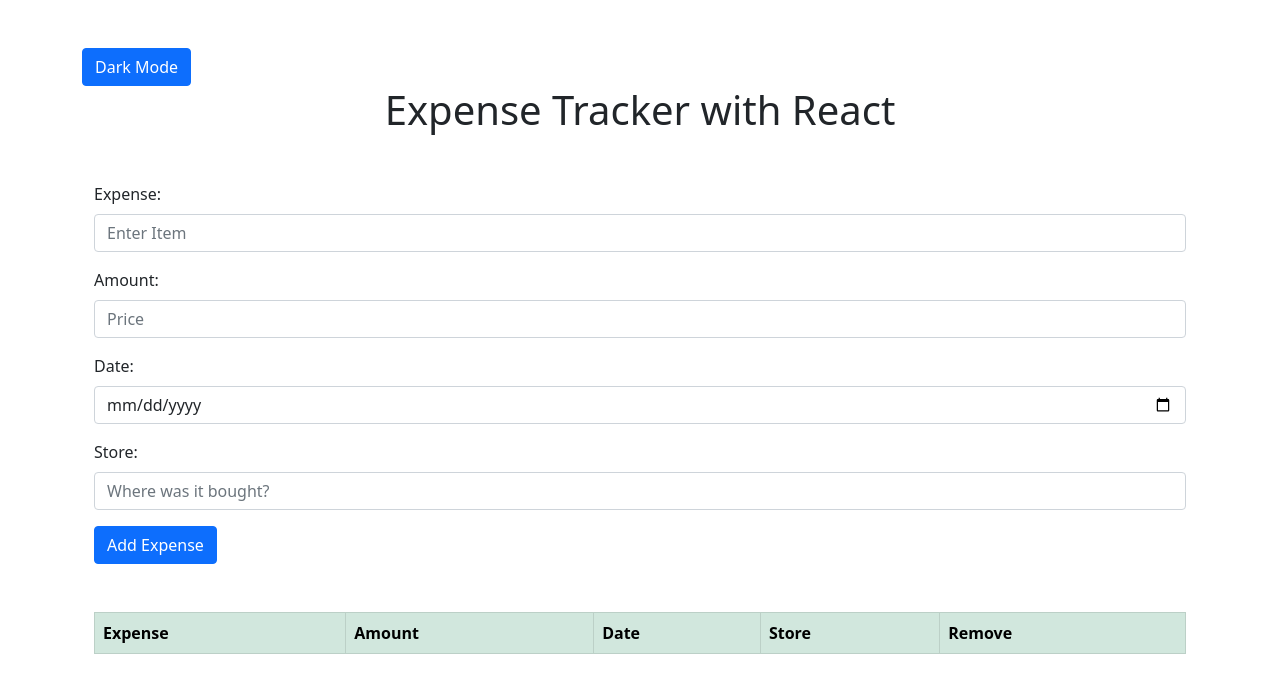
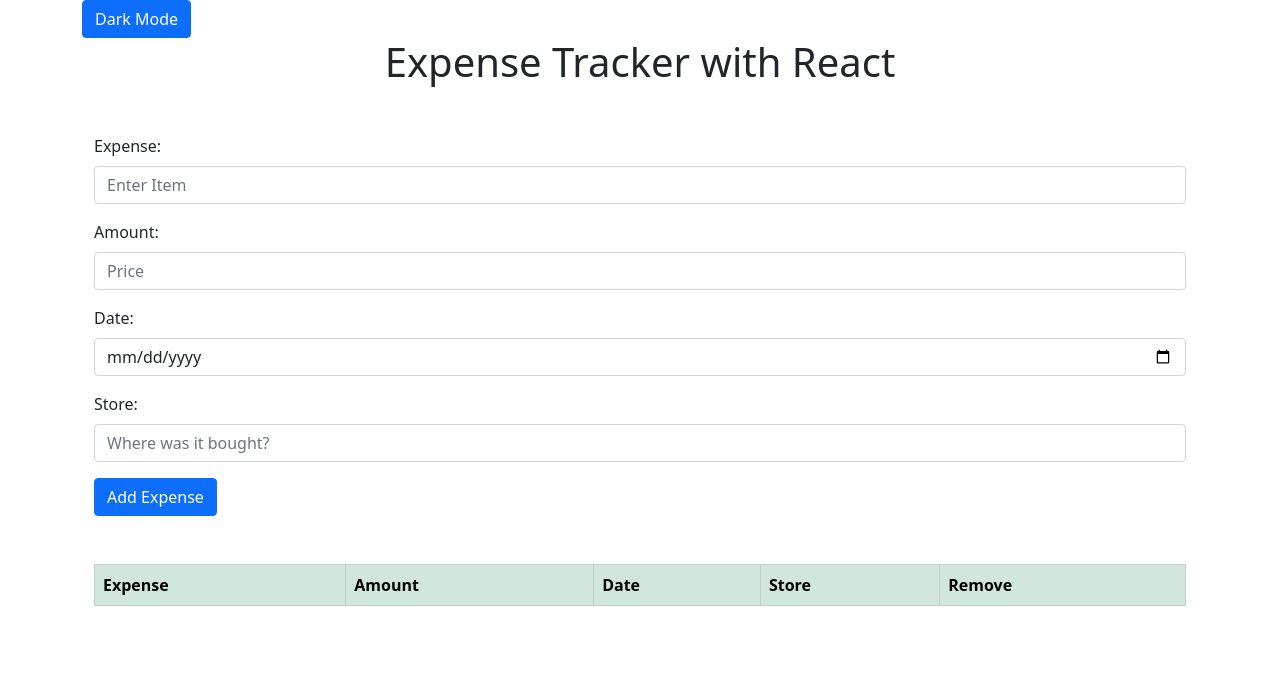
Before and after one commit to middletond1/Expense-Tracker-with-React, a React (Create React App) app: page / in a window 1280 px wide. Shown: the top 692 px of the page. Built offline with nearby package versions, Linux system fonts and the light colour scheme.

Commit message:
added styles for dark mode

```diff
--- a/src/App.js
+++ b/src/App.js
@@ -67,18 +67,22 @@ export default function App() {
     console.log(darkMode)
 
     return (
-        <div className='container mt-5'>
+        <div className={`w-100 h-100 ${darkMode ? 'dark' : ''}`}>
+            <div className={`container`}>
                 <Button onClick={changeToDarkMode}>Dark Mode</Button>
-            <h1 className='text-center'>Expense Tracker with React</h1>
+                <h1 className={`text-center`}>Expense Tracker with React</h1>
                 <ExpenseForm
                     handleFormChange={handleFormChange}
                     formData={formData}
                     addTableData={addTableData}
+                    darkMode={darkMode}
                 />
                 <ExpenseTable
                     tableData={tableData}
                     removeTableData={removeTableData}
+                    darkMode={darkMode}
                 />
+            </div>
         </div>
     )
 }
--- a/src/expensetable.js
+++ b/src/expensetable.js
@@ -49,7 +49,7 @@ export default function ExpenseTable(props) {
     return (
         <div className='container'>
             <Table striped hover bordered id="expensetable">
-                <thead className='table-success'>
+                <thead className={`${props.darkMode ? 'table-light' : 'table-success'}`}>
                     <tr>
                         <th>Expense</th>
                         <th>Amount</th>
--- a/src/index.js
+++ b/src/index.js
@@ -2,6 +2,7 @@ import React from "react";
 import ReactDOM  from "react-dom";
 import App from './App'
 import 'bootstrap/dist/css/bootstrap.min.css';
+import './style.css'
 
 ReactDOM.render(
     <App />,
--- /dev/null
+++ b/src/style.css
@@ -0,0 +1,4 @@
+.dark {
+    background-color: rgb(36, 35, 37);
+    color: rgb(255, 255, 255);
+}
```
Lines whose indentation alone changed are shown as unchanged.
